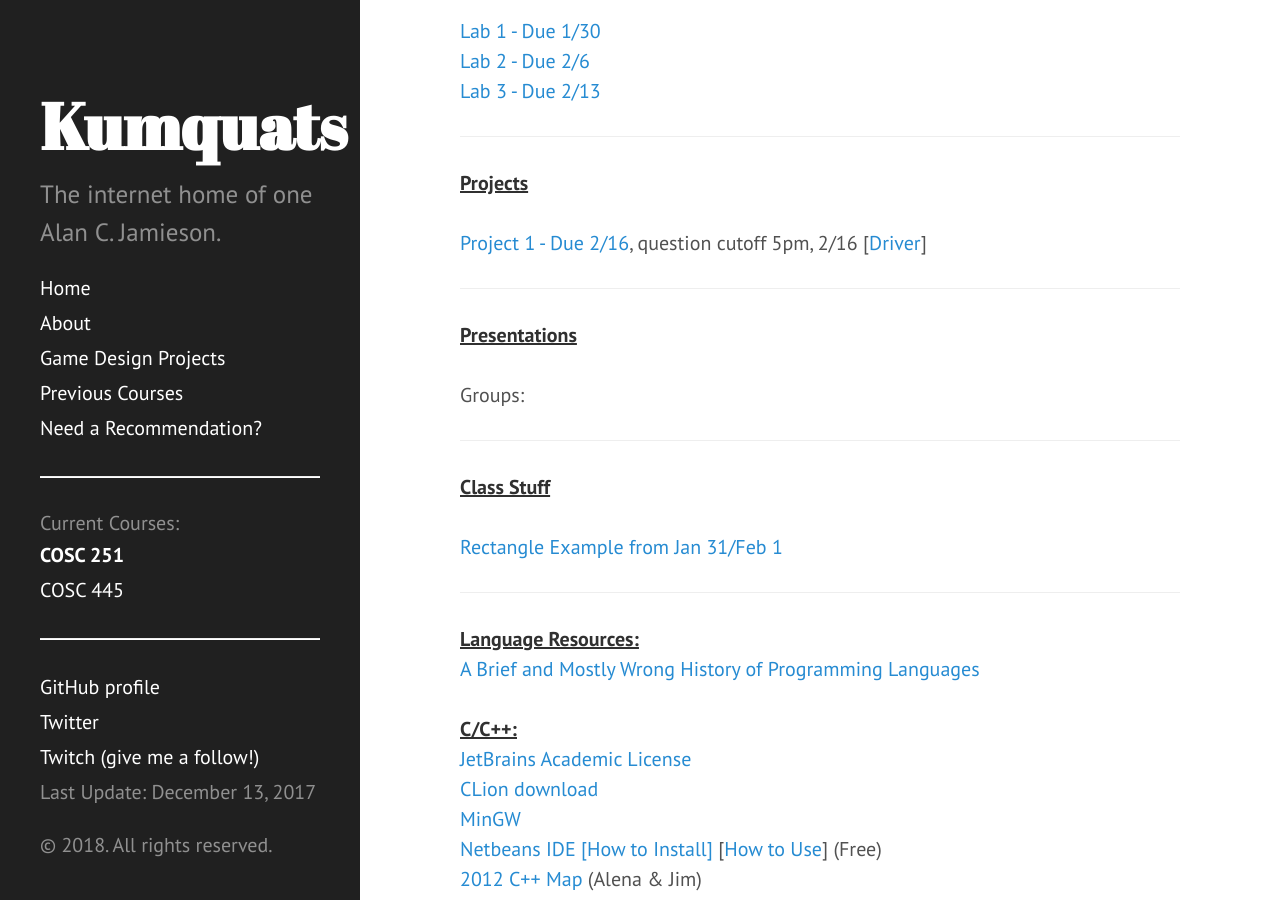
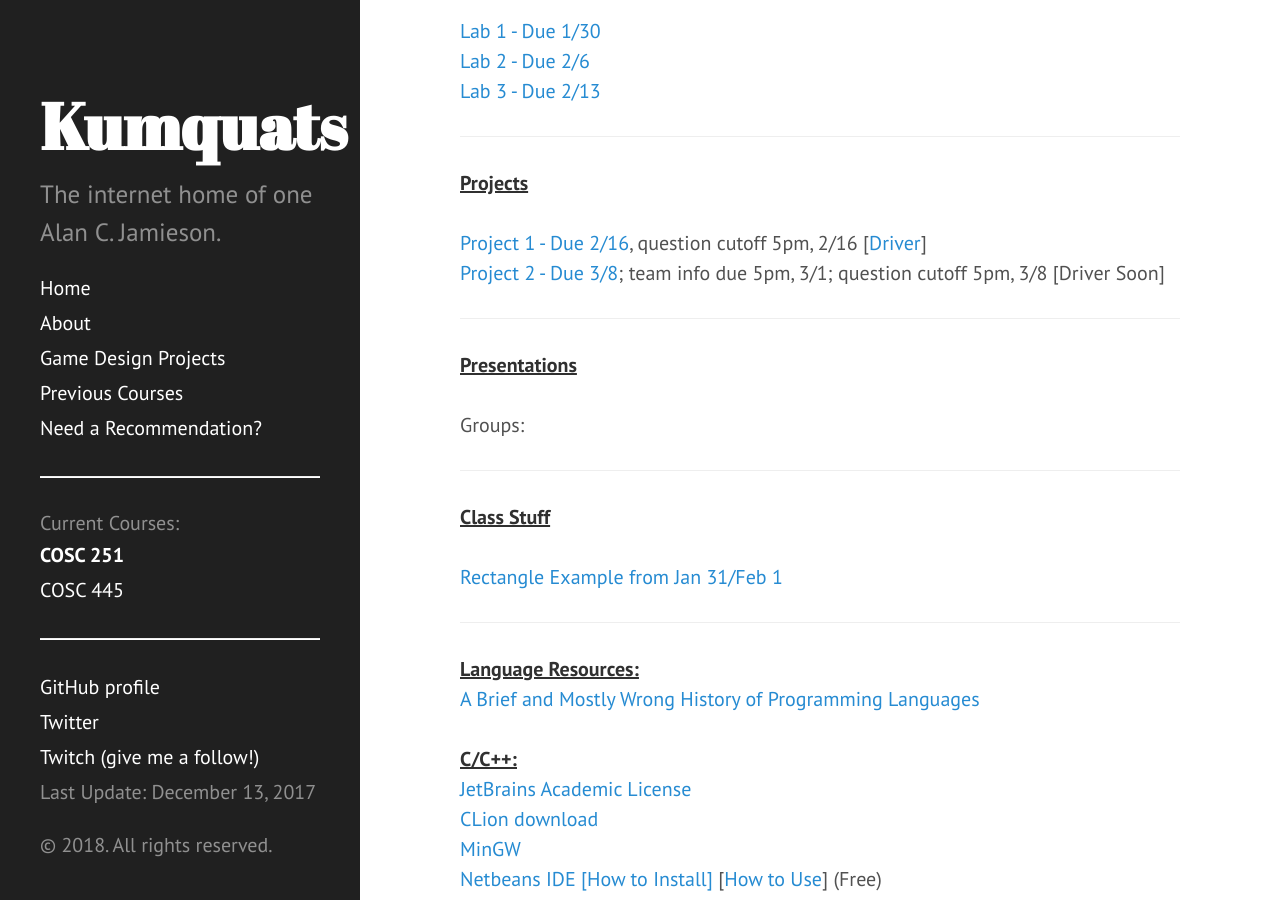
Before and after one commit to ripark/ripark.github.io, a Jekyll site: the page built from s18/cosc251.html, in a window 1280 px wide and 900 px high, scrolled down 566 px. Built offline with Jekyll 4.4.1, drawn with Linux system fonts in a browser that asks for light colours; Markdown is read by kramdown in place of the engine named in the settings.

Commit message:
project 2, 251

```diff
--- a/s18/cosc251.html
+++ b/s18/cosc251.html
@@ -36,6 +36,8 @@ TAs are allowed to call off their hours if no one shows up in the first hour.
 <br>
 <br>
 <a href="http://ripark.github.io/s18/COSC251Proj1.pdf">Project 1 - Due 2/16</a>, question cutoff 5pm, 2/16 [<a href="http://ripark.github.io/s18/Proj1Driver.cpp">Driver</a>]
+<br>
+<a href="http://ripark.github.io/s18/COSC251Proj2.pdf">Project 2 - Due 3/8</a>; team info due 5pm, 3/1; question cutoff 5pm, 3/8 [Driver Soon]
 <br>
 <hr>
 <strong><u>Presentations</strong></u>
```
Also changed, not shown: 1 other file.
